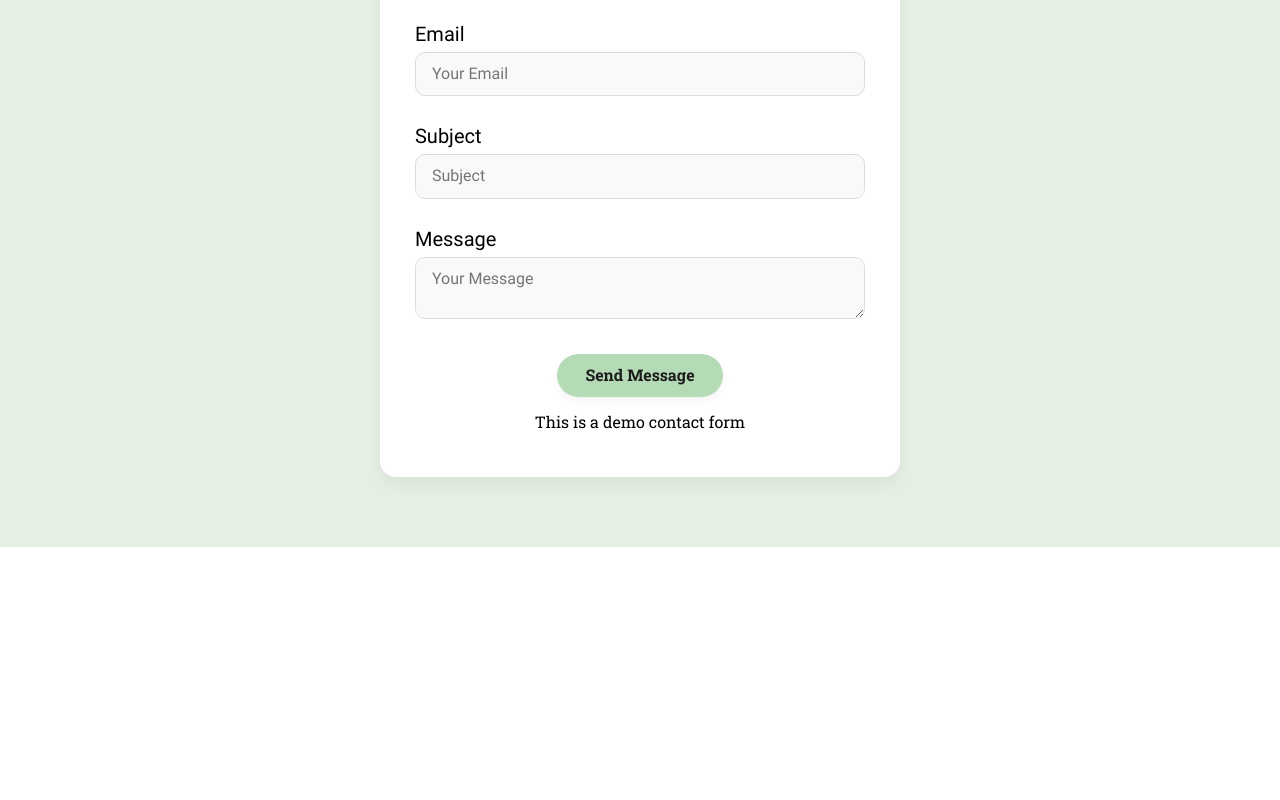
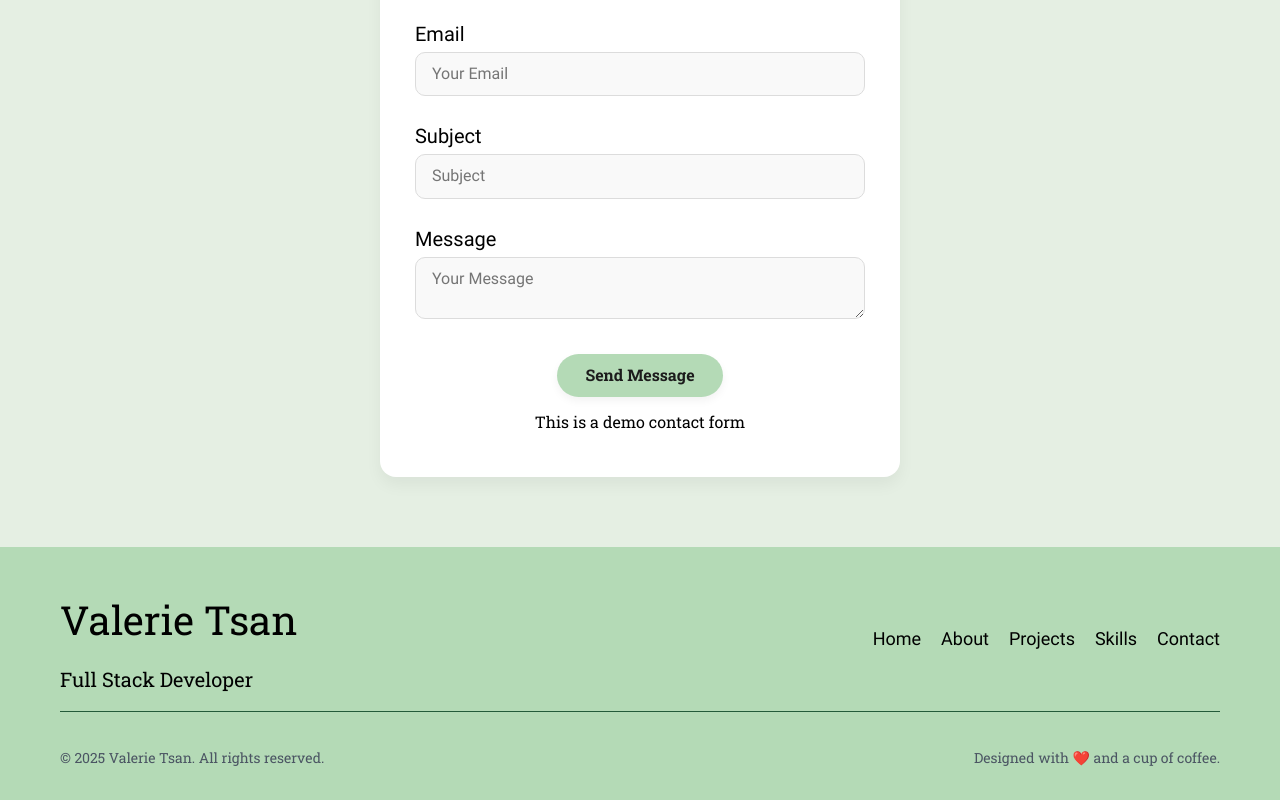
Before and after one commit to ValTsan/Portfolio, a React (Vite) app: page / in a window 1280 px wide. Shown: the part 3309-4109 px from the top of the page. Before the commit the page ends 3856 px from the top, so only its background shows below. Built offline with nearby package versions, Linux system fonts and the light colour scheme.

Commit message:
Add footer

```diff
--- a/src/components/Footer/Footer.css
+++ b/src/components/Footer/Footer.css
@@ -0,0 +1,62 @@
+.footer {
+  font-family: "Roboto-slab", Georgia, serif;
+  background-color: #b4dab6;
+  padding: 20px 60px;
+}
+
+.footer__top {
+  display: flex;
+  justify-content: space-between;
+  align-items: center;
+  align-content: center;
+}
+
+.footer__name {
+  font-family: "Roboto-slab", Georgia, serif;
+  font-size: 40px;
+  font-weight: 400;
+  line-height: 46px;
+  margin: 30px 0 25px;
+}
+
+.footer__role {
+  font-size: 20px;
+  margin: 20px 0;
+}
+
+.footer__nav-list {
+  display: flex;
+  list-style: none;
+  text-decoration: none;
+  font-family: "Roboto", Arial, sans-serif;
+  font-size: 18px;
+  font-weight: 400;
+  line-height: 24px;
+  margin: 0;
+  gap: 20px;
+}
+
+.footer__nav-list a {
+  color: #000;
+  text-decoration: none;
+}
+
+.footer__nav-list a:hover {
+  color: #f0fdf4;
+  text-decoration: underline;
+}
+
+.footer__divider {
+  border: none;
+  height: 1px;
+  background-color: #245a3a;
+  margin: 0 auto 24px;
+}
+
+.footer__bottom {
+  display: flex;
+  justify-content: space-between;
+  flex-wrap: wrap;
+  font-size: 14px;
+  color: #4b5563;
+}
--- a/src/components/Footer/Footer.jsx
+++ b/src/components/Footer/Footer.jsx
@@ -1,7 +1,55 @@
 import "./Footer.css";
 
 function Footer() {
-  return <></>;
+  return (
+    <footer className="footer">
+      <div className="footer__top">
+        <div className="footer__info">
+          <h3 className="footer__name">Valerie Tsan</h3>
+          <p className="footer__role">Full Stack Developer</p>
+        </div>
+        <nav className="footer__nav-list">
+          <li>
+            <a href="/" className="footer__button-home">
+              Home
+            </a>
+          </li>
+
+          <li>
+            <a href="/about" className="footer__button-saved">
+              About
+            </a>
+          </li>
+
+          <li>
+            <a href="/projects" className="footer__button-projects">
+              Projects
+            </a>
+          </li>
+
+          <li>
+            <a href="/skills" className="footer__button-skills">
+              Skills
+            </a>
+          </li>
+
+          <li>
+            <a href="/contact" className="footer__button-contact">
+              Contact
+            </a>
+          </li>
+        </nav>
+      </div>
+
+      <hr className="footer__divider"></hr>
+
+      <div className="footer__bottom">
+        <p>© {new Date().getFullYear()} Valerie Tsan. All rights reserved.</p>
+
+        <p>Designed with ❤️ and a cup of coffee.</p>
+      </div>
+    </footer>
+  );
 }
 
 export default Footer;
--- a/src/components/Header/Header.jsx
+++ b/src/components/Header/Header.jsx
@@ -23,12 +23,12 @@ function Header() {
               </a>
             </li>
             <li>
-              <a href="/skills" className="header__button-projects">
+              <a href="/skills" className="header__button-skills">
                 Skills
               </a>
             </li>
             <li>
-              <a href="/contact" className="header__button-projects">
+              <a href="/contact" className="header__button-contact">
                 Contact
               </a>
             </li>
```
